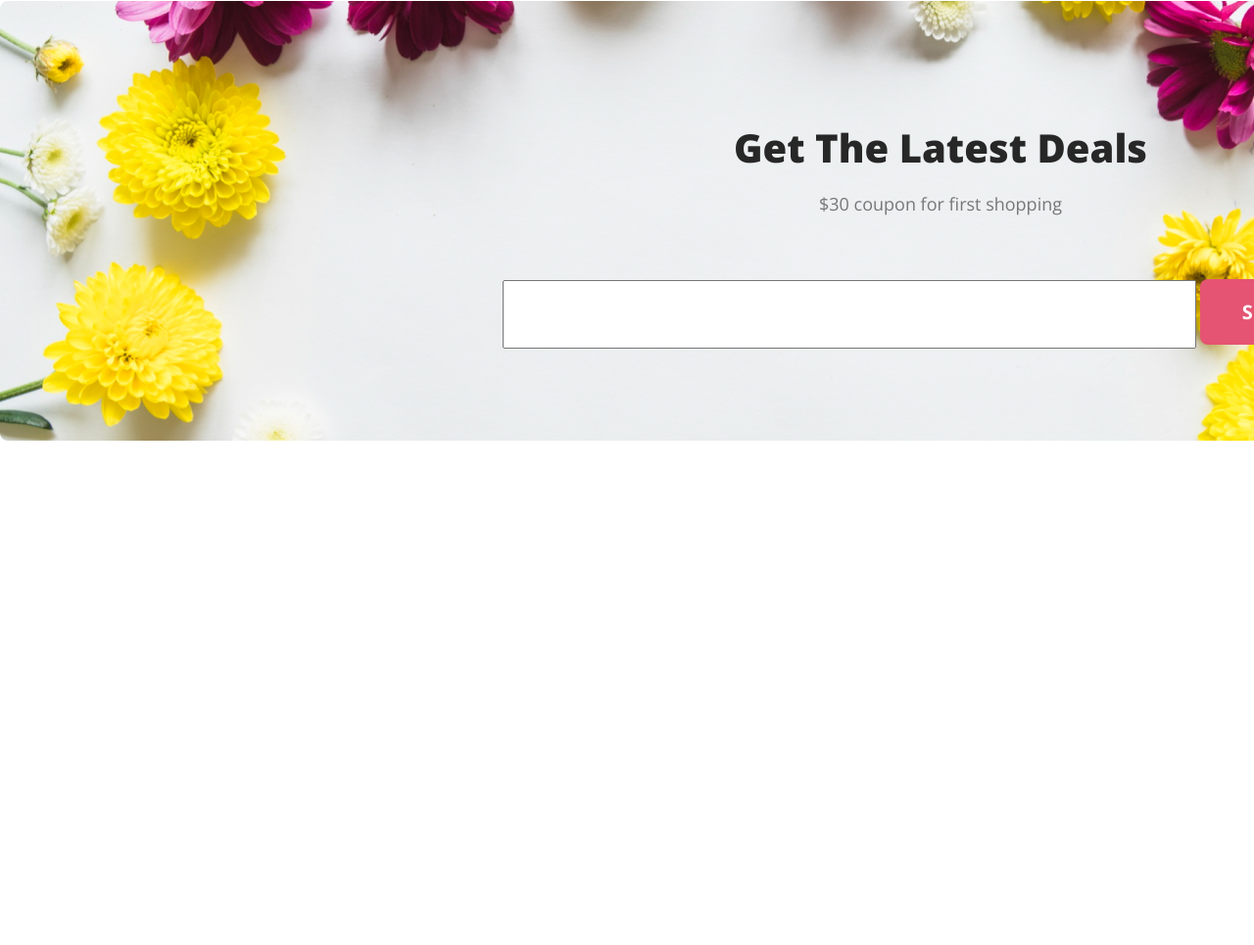
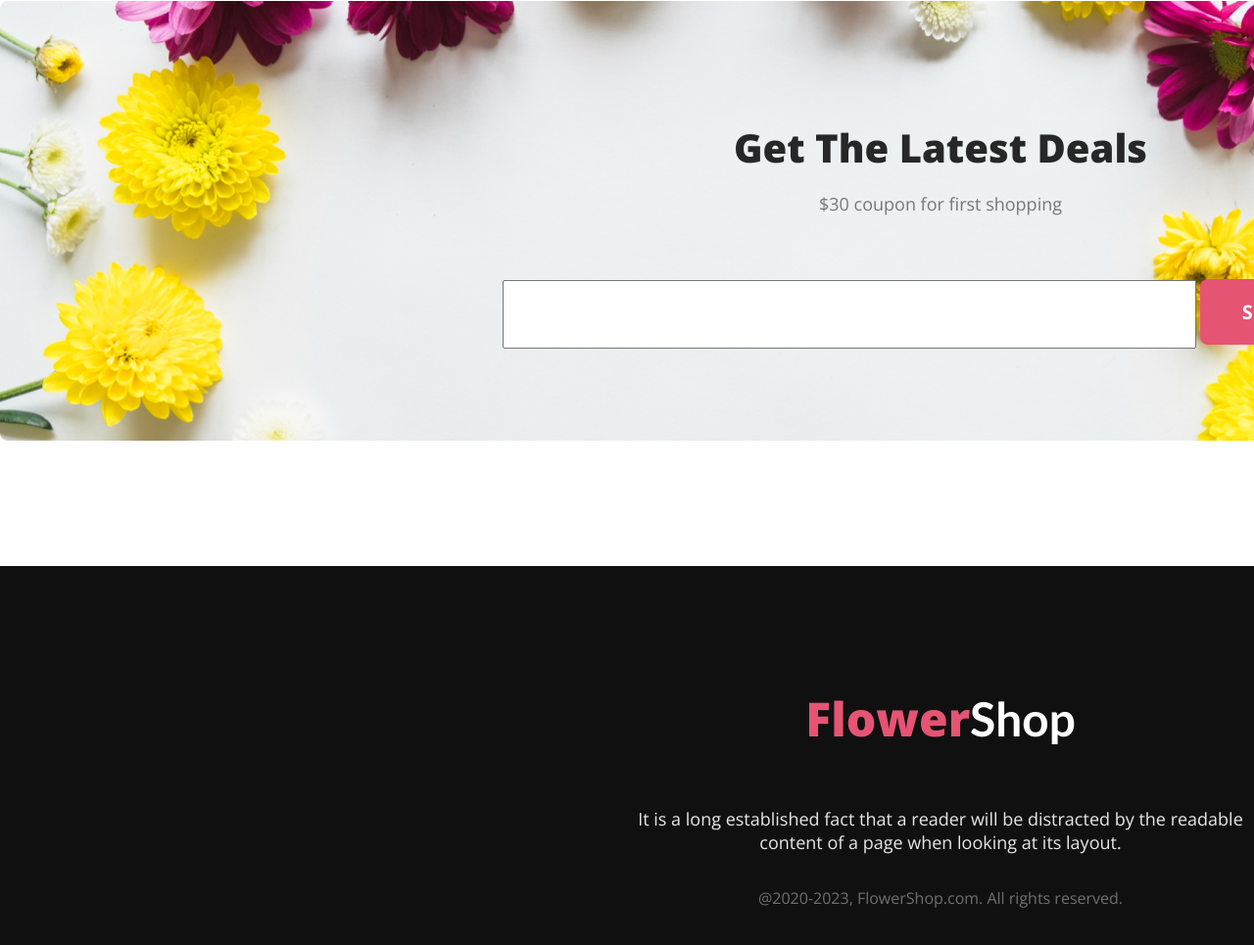
Before and after one commit to sohorabsajib/flower-shop, a plain HTML site: page index.html in a window 1280 px wide. Shown: the part 3942-4907 px from the top of the page at 98% size. Before the commit the page ends 4520 px from the top, so only its background shows below. Drawn offline with nearby package versions, Linux system fonts and the light colour scheme.

Commit message:
footer  commit

```diff
--- a/index.html
+++ b/index.html
@@ -116,6 +116,12 @@
       </section>
 
     </main>
-    <footer></footer>
+    <footer>
+      <h2><span>Flower</span>Shop</h2>
+          <p class="footer-detail">
+            It is a long established fact that a reader will be distracted by the readable <br> content of a page when looking at its layout.
+          </p>
+          <p class="copyright">@2020-2023, FlowerShop.com. All rights reserved.</p>
+    </footer>
   </body>
 </html>
--- a/style.css
+++ b/style.css
@@ -182,8 +182,9 @@ button {
     padding-top: 24px;
 
 }
+
 /* hot-deals */
-.hot-deals{
+.hot-deals {
     margin-top: 128px;
 
     display: flex;
@@ -192,29 +193,32 @@ button {
     background: rgba(229, 84, 115, 0.05);
 
 }
-.hot-deals div{
+
+.hot-deals div {
     width: 58%;
     display: flex;
     align-items: center;
     justify-content: center;
     flex-direction: column;
 }
-.hot-deals div>p{
+
+.hot-deals div>p {
     margin: 24px 0 52px 0;
 }
 
-.hot-deals>img{
+.hot-deals>img {
 
-height: 420px;
-flex-shrink: 0;
-margin-left: 186px;
+    height: 420px;
+    flex-shrink: 0;
+    margin-left: 186px;
 }
 
 /* instagram */
-.instagram{
+.instagram {
     margin-top: 128px;
 }
-.image-galary{
+
+.image-galary {
     margin-top: 48px;
     display: flex;
     align-items: center;
@@ -224,7 +228,8 @@ margin-left: 186px;
     gap: 24px;
 
 }
-.subscribe{
+
+.subscribe {
     margin: 128px 0px;
     display: flex;
     flex-direction: column;
@@ -232,9 +237,54 @@ margin-left: 186px;
     background-image: url("Rectangle9.png");
     height: 449px;
 }
-.subscribe input{
+
+.subscribe input {
     margin-top: 48px;
     width: 700px;
     height: 64px;
 
 }
+
+/* footer */
+footer {
+    display: flex;
+    flex-direction: column;
+    color: ;
+    align-items: center;
+    justify-content: center;
+    height: 449px;
+    background-color: #111010;
+
+}
+
+footer h2 {
+    color: #FFF;
+    font-family: Lato;
+    font-size: 48px;
+    font-style: normal;
+    font-weight: 800;
+    line-height: normal;
+}
+
+footer h2 span {
+    color: #E55473;
+}
+
+.footer-detail {
+    color: rgba(255, 255, 255, 0.90);
+    text-align: center;
+
+    font-size: 18px;
+    font-style: normal;
+    font-weight: 400;
+
+}
+
+.copyright {
+    color: rgba(255, 255, 255, 0.40);
+    text-align: center;
+    font-size: 16px;
+    font-style: normal;
+    font-weight: 400;
+
+}
```
